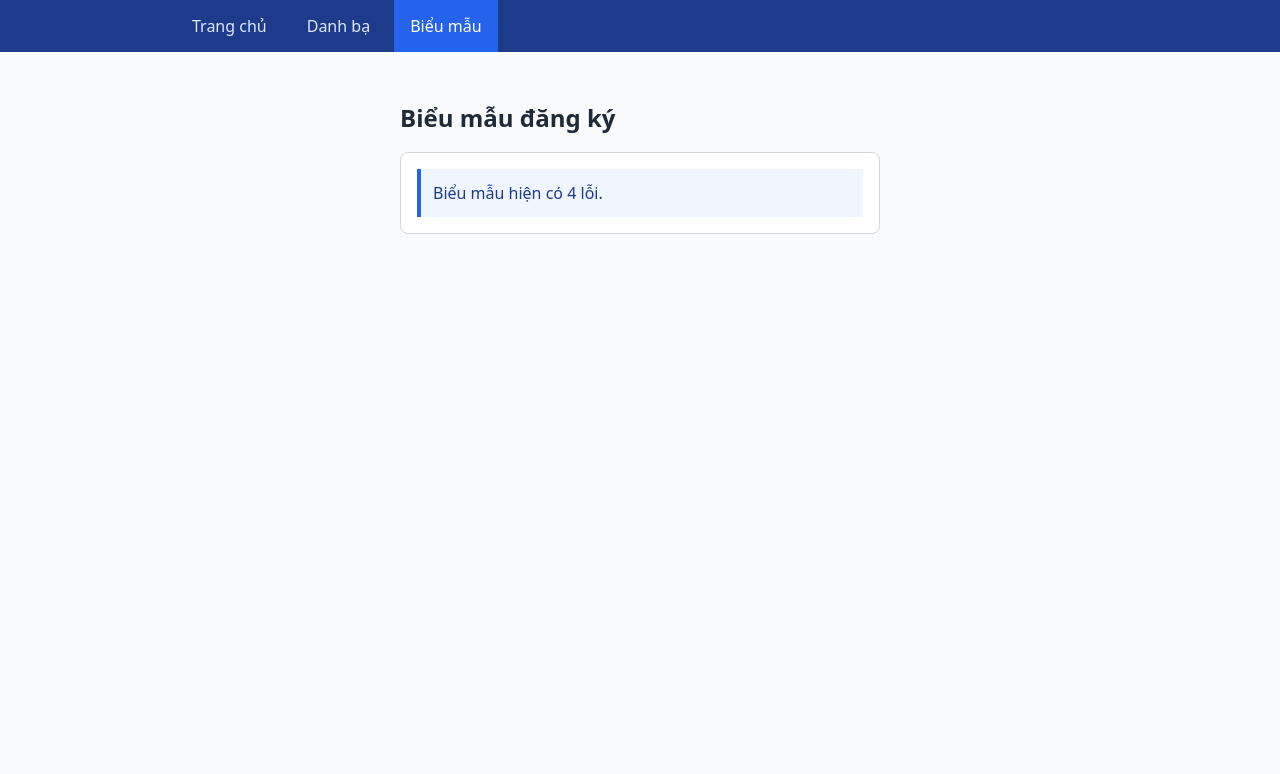
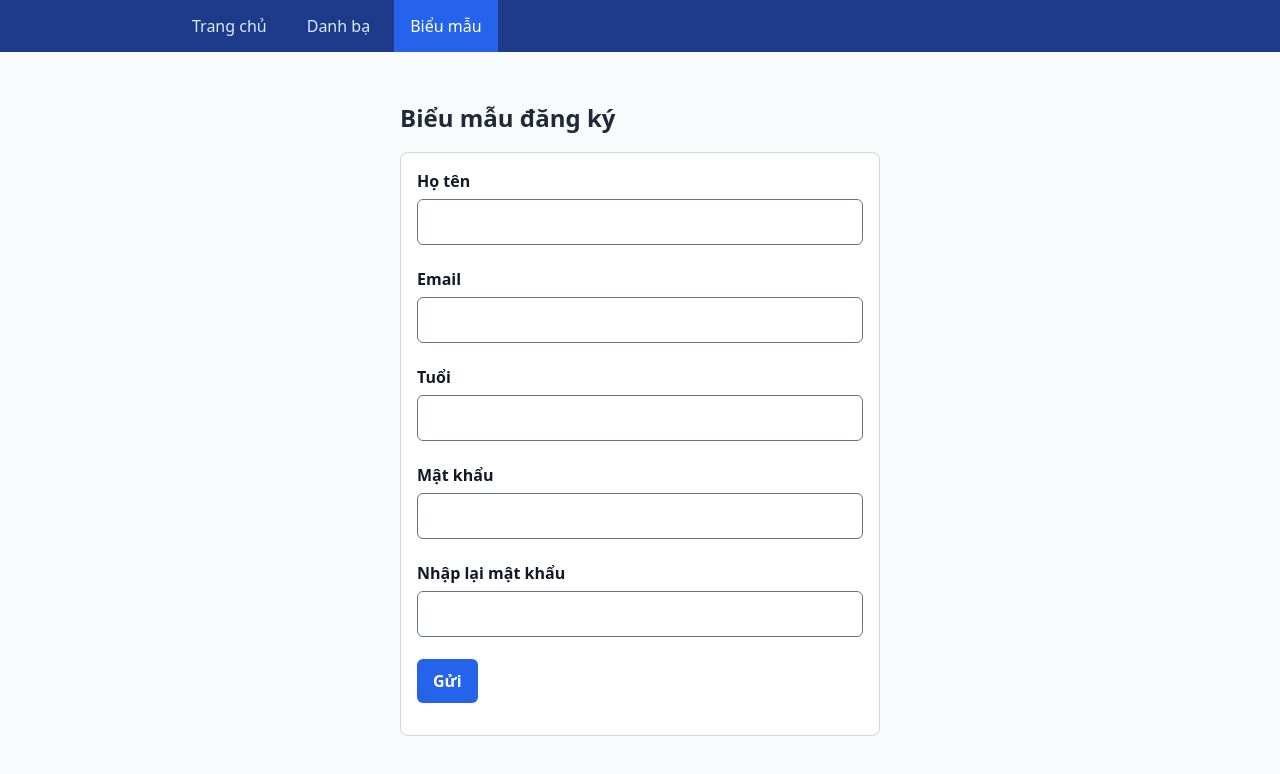
Before and after one commit to lqnanh/24521155_LeNguyenNgoc_Lab4, a React (Vite) app in the folder client/: page /form in a window 1280 px wide. Shown: the top 774 px of the page. Built offline with nearby package versions, Linux system fonts and the light colour scheme.

Commit message:
feat: input field validation

```diff
--- /dev/null
+++ b/client/src/components/form/InputField.jsx
@@ -0,0 +1,54 @@
+import { useId } from "react";
+import { useFormContext } from "./FormContext.js";
+import styles from "./InputField.module.css";
+
+function InputField({ name, label, type = "text", ...inputProps }) {
+  const baseId = useId();
+  const inputId = `${baseId}-input`;
+  const errorId = `${baseId}-error`;
+
+  const { values, errors, touched, hasSubmitted, setFieldValue, markTouched } =
+    useFormContext();
+
+  const value = values[name] ?? "";
+  const error = errors[name];
+  const wasTouched = touched[name] === true;
+  const showError = Boolean(error) && (wasTouched || hasSubmitted);
+
+  const inputClassName = showError
+    ? `${styles.input} ${styles.inputInvalid}`
+    : styles.input;
+
+  function handleChange(event) {
+    setFieldValue(name, event.target.value);
+  }
+
+  function handleBlur() {
+    markTouched(name);
+  }
+
+  return (
+    <div className={styles.field}>
+      <label htmlFor={inputId} className={styles.label}>
+        {label}
+      </label>
+      <input
+        {...inputProps}
+        id={inputId}
+        name={name}
+        type={type}
+        value={value}
+        onChange={handleChange}
+        onBlur={handleBlur}
+        aria-invalid={showError}
+        aria-describedby={showError ? errorId : undefined}
+        className={inputClassName}
+      />
+      <p id={errorId} className={styles.error} role="alert">
+        {showError ? error : ""}
+      </p>
+    </div>
+  );
+}
+
+export default InputField;
--- /dev/null
+++ b/client/src/components/form/InputField.module.css
@@ -0,0 +1,44 @@
+.field {
+  display: flex;
+  flex-direction: column;
+  gap: 0.375rem;
+  width: 100%;
+}
+
+.label {
+  font-weight: 600;
+  color: #111827;
+  cursor: pointer;
+}
+
+.input {
+  box-sizing: border-box;
+  width: 100%;
+  padding: 0.625rem 0.75rem;
+  border: 1px solid #6b7280;
+  border-radius: 6px;
+  background-color: #ffffff;
+  color: #111827;
+  font: inherit;
+  font-size: 1rem;
+}
+
+.input:focus-visible {
+  outline: 3px solid #2563eb;
+  outline-offset: 2px;
+}
+
+.inputInvalid {
+  border: 2px solid #b91c1c;
+}
+
+.inputInvalid:focus-visible {
+  outline-color: #b91c1c;
+}
+
+.error {
+  margin: 0;
+  color: #b91c1c;
+  font-size: 0.9375rem;
+  font-weight: 600;
+}
--- a/client/src/components/form/SimpleForm.jsx
+++ b/client/src/components/form/SimpleForm.jsx
@@ -1,10 +1,14 @@
 import { useState } from "react";
 import { FormContext } from "./FormContext.js";
-import { INITIAL_VALUES, validateForm } from "./validateForm.js";
+import InputField from "./InputField.jsx";
+import { FIELD_NAMES, INITIAL_VALUES, validateForm } from "./validateForm.js";
 import styles from "./SimpleForm.module.css";
 
 function SimpleForm({ initialValues = INITIAL_VALUES }) {
   const [values, setValues] = useState(initialValues);
+  const [touched, setTouched] = useState({});
+  const [hasSubmitted, setHasSubmitted] = useState(false);
+  const [submittedName, setSubmittedName] = useState(null);
 
   const errors = validateForm(values);
   const errorCount = Object.keys(errors).length;
@@ -12,21 +16,85 @@ function SimpleForm({ initialValues = INITIAL_VALUES }) {
 
   function setFieldValue(name, value) {
     setValues((previous) => ({ ...previous, [name]: value }));
+    setSubmittedName(null);
+  }
+
+  function markTouched(name) {
+    setTouched((previous) =>
+      previous[name] ? previous : { ...previous, [name]: true }
+    );
   }
 
   function handleSubmit(event) {
     event.preventDefault();
+    setHasSubmitted(true);
+    if (isValid) {
+      setSubmittedName(values.fullName.trim());
+    }
   }
 
-  const contextValue = { values, errors, isValid, setFieldValue };
+  let statusMessage = "";
+  let statusClassName = styles.status;
+  if (submittedName !== null) {
+    statusMessage = `Đã gửi thành công thông tin của ${submittedName}.`;
+    statusClassName = `${styles.status} ${styles.statusSuccess}`;
+  } else if (hasSubmitted && !isValid) {
+    statusMessage = `Chưa gửi được: biểu mẫu còn ${errorCount} lỗi. Vui lòng sửa các ô được đánh dấu.`;
+    statusClassName = `${styles.status} ${styles.statusError}`;
+  }
+
+  const contextValue = {
+    values,
+    errors,
+    isValid,
+    touched,
+    hasSubmitted,
+    setFieldValue,
+    markTouched,
+  };
 
   return (
     <FormContext value={contextValue}>
       <form className={styles.form} noValidate onSubmit={handleSubmit}>
-        <p className={styles.status} role="status" aria-live="polite">
-          {isValid
-            ? "Biểu mẫu hợp lệ, không có lỗi nào."
-            : `Biểu mẫu hiện có ${errorCount} lỗi.`}
+        <InputField
+          name={FIELD_NAMES.fullName}
+          label="Họ tên"
+          type="text"
+          autoComplete="name"
+        />
+        <InputField
+          name={FIELD_NAMES.email}
+          label="Email"
+          type="email"
+          autoComplete="email"
+        />
+        <InputField
+          name={FIELD_NAMES.age}
+          label="Tuổi"
+          type="number"
+          min={16}
+          max={100}
+          step={1}
+        />
+        <InputField
+          name={FIELD_NAMES.password}
+          label="Mật khẩu"
+          type="password"
+          autoComplete="new-password"
+        />
+        <InputField
+          name={FIELD_NAMES.confirmPassword}
+          label="Nhập lại mật khẩu"
+          type="password"
+          autoComplete="new-password"
+        />
+
+        <button type="submit" className={styles.submit}>
+          Gửi
+        </button>
+
+        <p className={statusClassName} role="status" aria-live="polite">
+          {statusMessage}
         </p>
       </form>
     </FormContext>
--- a/client/src/components/form/SimpleForm.module.css
+++ b/client/src/components/form/SimpleForm.module.css
@@ -1,4 +1,5 @@
 .form {
+  box-sizing: border-box;
   display: flex;
   flex-direction: column;
   gap: 1rem;
@@ -9,11 +10,52 @@
   background-color: #ffffff;
 }
 
+.submit {
+  min-height: 44px;
+  width: 100%;
+  padding: 0.625rem 1rem;
+  border: none;
+  border-radius: 6px;
+  background-color: #2563eb;
+  color: #ffffff;
+  font: inherit;
+  font-size: 1rem;
+  font-weight: 600;
+  cursor: pointer;
+}
+
+.submit:hover {
+  background-color: #1d4ed8;
+}
+
+.submit:focus-visible {
+  outline: 3px solid #1e3a8a;
+  outline-offset: 3px;
+}
+
 .status {
   margin: 0;
+}
+
+.statusSuccess {
   padding: 0.75rem;
-  border-left: 4px solid #2563eb;
-  background-color: #eff6ff;
-  color: #1e3a8a;
-  font-weight: 500;
+  border-left: 4px solid #15803d;
+  background-color: #f0fdf4;
+  color: #14532d;
+  font-weight: 600;
 }
+
+.statusError {
+  padding: 0.75rem;
+  border-left: 4px solid #b91c1c;
+  background-color: #fef2f2;
+  color: #7f1d1d;
+  font-weight: 600;
+}
+
+@media (min-width: 640px) {
+  .submit {
+    width: auto;
+    align-self: flex-start;
+  }
+}
```
